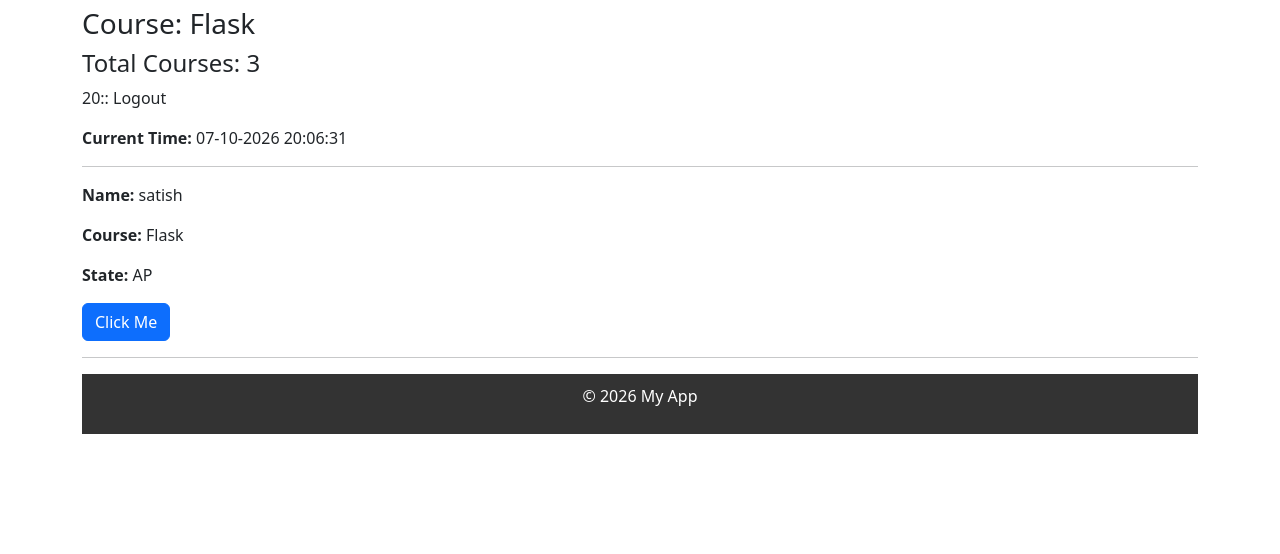
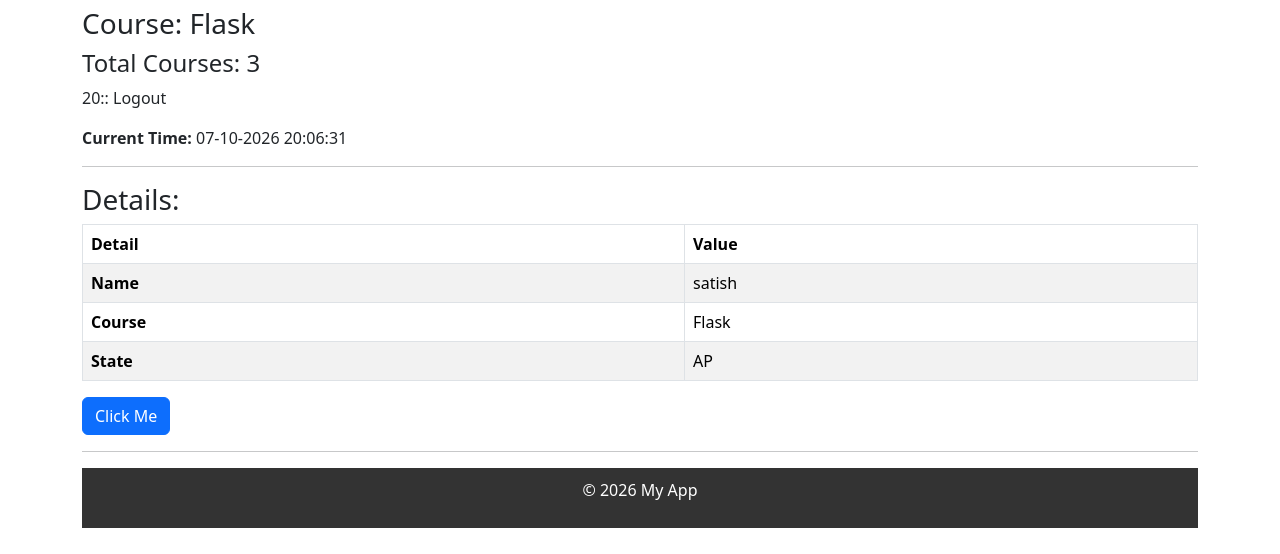
Before and after one commit to askumardev/FlaskApp, a Flask app: page / in a window 1280 px wide. Shown: the part 246-800 px from the top of the page. Run offline with Flask 3, Linux system fonts and the light colour scheme.

Commit message:
bts table

```diff
--- a/api/categories.py
+++ b/api/categories.py
@@ -3,11 +3,14 @@ from . import api_bp
 from models import Category
 from db import db
 
+# http://127.0.0.1:8000/api/categories
 @api_bp.route('/categories', methods=['GET'])
 def get_categories():
     categories = Category.query.all()
     return jsonify([{'id': c.id, 'name': c.name, 'description': c.description} for c in categories])
 
+
+# http://127.0.0.1:8000/api/categories/1
 @api_bp.route('/categories/<int:id>', methods=['GET'])
 def get_category(id):
     c = Category.query.get_or_404(id)
--- a/main.py
+++ b/main.py
@@ -33,6 +33,10 @@ app.register_blueprint(api_bp)
 @app.route("/home")
 def home():
     return render_template("home.html")
+
+@app.route("/tail_home")
+def tail_home():
+    return render_template("tail_home.html")
 
 
 @app.route("/", methods=["GET", "POST"])
--- a/templates/index.html
+++ b/templates/index.html
@@ -14,9 +14,23 @@
 
   <p><strong>Current Time:</strong> {{ now }}</p>
   <hr>
-  {% for k,v in details.items() %}
-    <p><strong>{{ k | title }}:</strong> {{ v }}</p>
-  {% endfor %}
+  <h3>Details:</h3>
+  <table class="table table-striped table-bordered">
+    <thead>
+      <tr>
+        <th scope="col">Detail</th>
+        <th scope="col">Value</th>
+      </tr>
+    </thead>
+    <tbody>
+      {% for k,v in details.items() %}
+      <tr>
+        <th scope="row">{{ k | title }}</th>
+        <td>{{ v }}</td>
+      </tr>
+      {% endfor %}
+    </tbody>
+  </table>
   <button id="myButton" class="btn btn-primary" onclick="showMsg()">Click Me</button>
 
   <!-- Below is jinja2 comment -->
```
Also changed, not shown: templates/tail_home.html (added).
